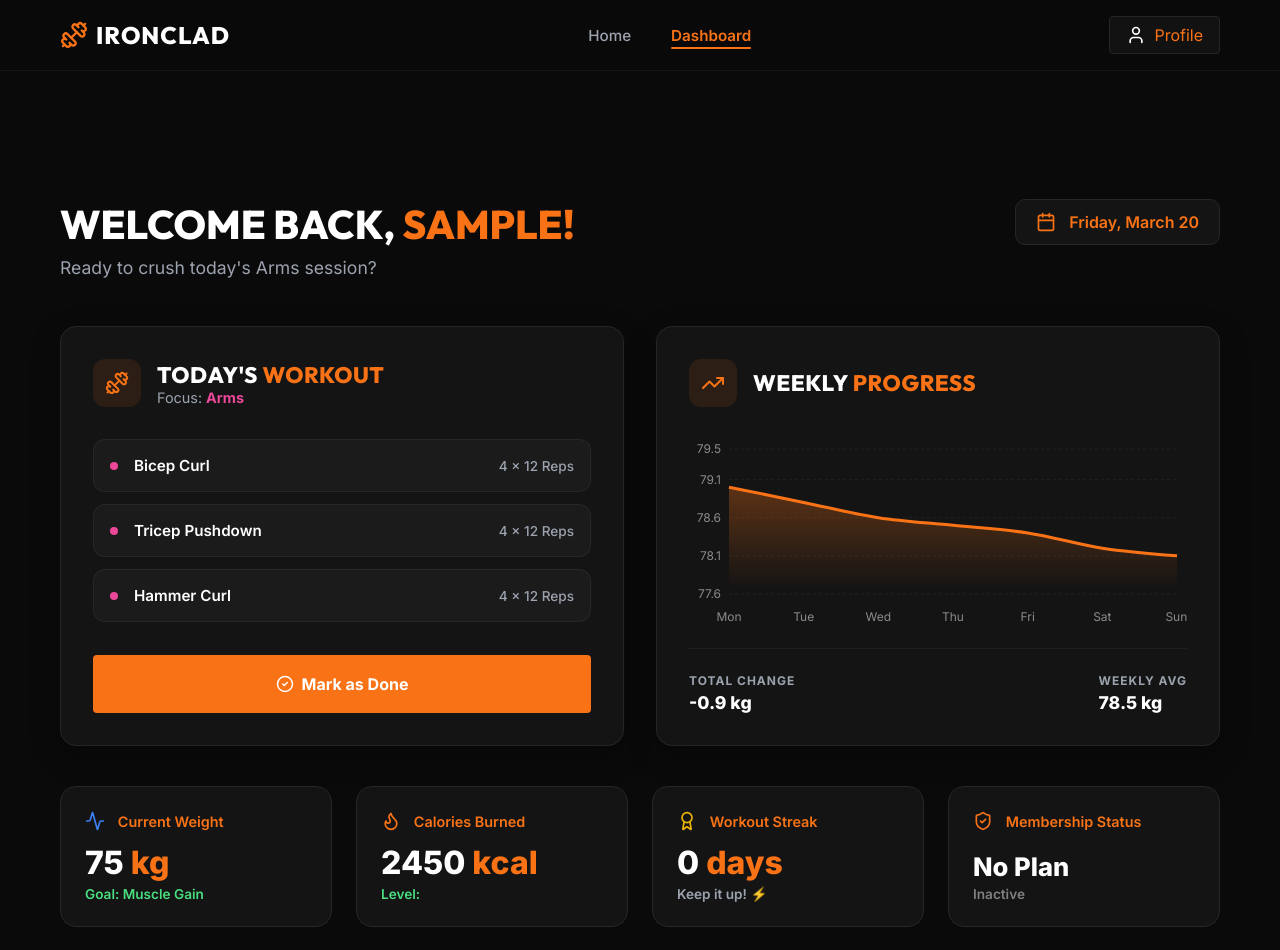
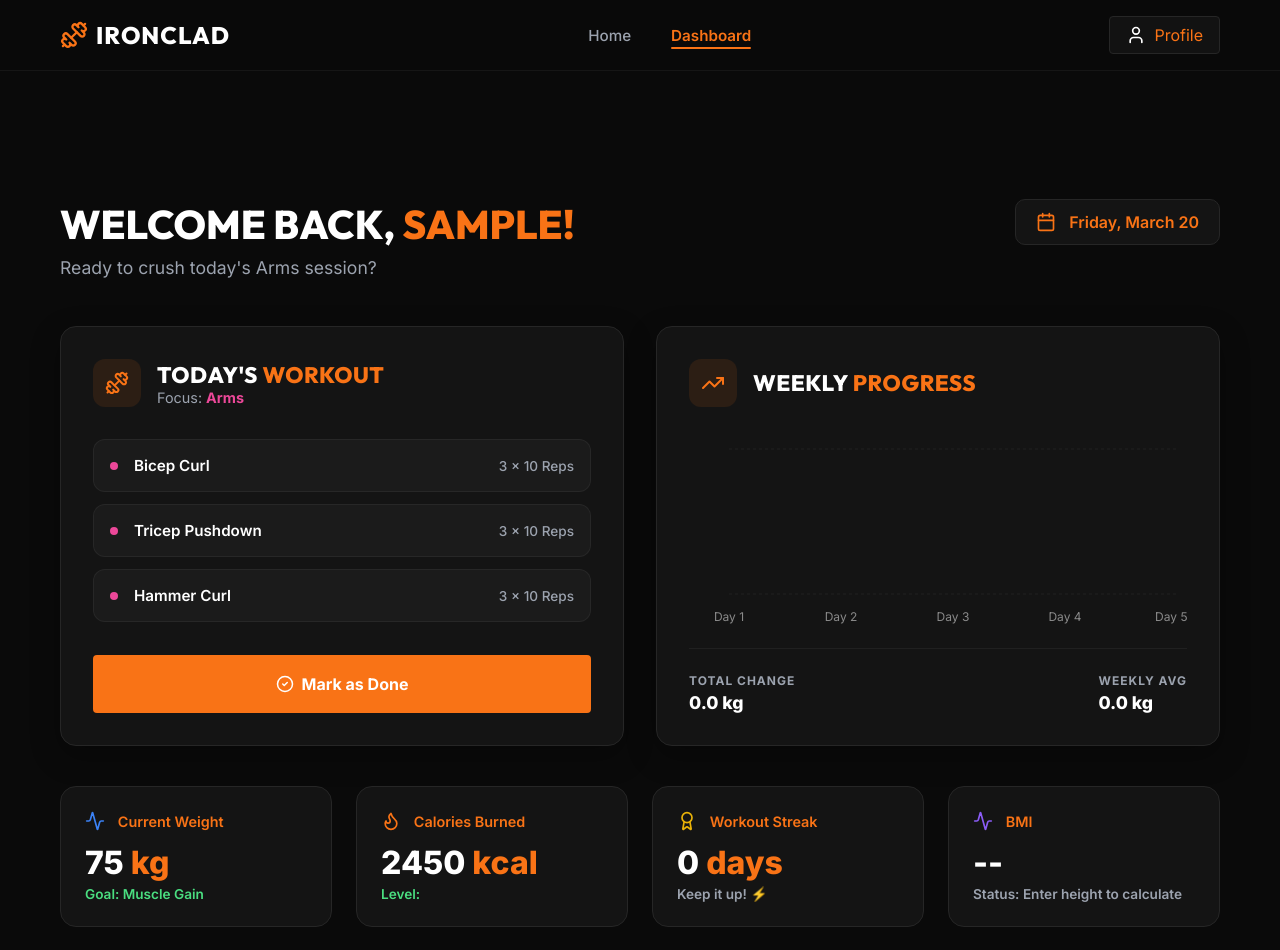
Before and after one commit to aman-bangari2003/gymAPP, a React (Create React App) app in the folder client/: page /dashboard in a window 1280 px wide. Shown: the top 950 px of the page. Built offline with nearby package versions, Linux system fonts and the light colour scheme; sample sign-in values are in the browser's storage.

Commit message:
login page bug fixed + dashboard changes

```diff
--- a/client/src/components/Navbar.js
+++ b/client/src/components/Navbar.js
@@ -6,7 +6,7 @@ const Navbar = () => {
   const navigate = useNavigate();
   const location = useLocation();
   const [activeSection, setActiveSection] = useState('hero');
-  const isAuthenticated = localStorage.getItem('user');
+  const isAuthenticated = localStorage.getItem('isLoggedIn') === 'true';
 
   const isAuthPage = location.pathname === '/login' || location.pathname === '/signup';
 
--- a/client/src/components/ProgressChart.js
+++ b/client/src/components/ProgressChart.js
@@ -1,4 +1,4 @@
-import React from 'react';
+import React, { useState, useEffect } from 'react';
 import {
   LineChart,
   Line,
@@ -11,17 +11,37 @@ import {
   Area
 } from 'recharts';
 import { TrendingUp } from 'lucide-react';
+import { getWeightHistory } from '../utils/userStorage';
 
 const ProgressChart = () => {
-  const data = [
-    { day: 'Mon', weight: 79.0 },
-    { day: 'Tue', weight: 78.8 },
-    { day: 'Wed', weight: 78.6 },
-    { day: 'Thu', weight: 78.5 },
-    { day: 'Fri', weight: 78.4 },
-    { day: 'Sat', weight: 78.2 },
-    { day: 'Sun', weight: 78.1 },
-  ];
+  const [data, setData] = useState([]);
+  const [stats, setStats] = useState({ totalChange: '0.0', avg: '0.0' });
+
+  useEffect(() => {
+    const loadData = () => {
+      const history = getWeightHistory();
+      const formattedData = history.map((w, i) => ({
+        day: `Day ${i + 1}`,
+        weight: w
+      }));
+      setData(formattedData);
+
+      if (history.length > 0) {
+        const first = history[0];
+        const last = history[history.length - 1];
+        const change = (last - first).toFixed(1);
+
+        const sum = history.reduce((a, b) => a + b, 0);
+        const avg = (sum / history.length).toFixed(1);
+
+        setStats({ totalChange: change, avg });
+      }
+    };
+
+    loadData();
+    window.addEventListener('storage', loadData);
+    return () => window.removeEventListener('storage', loadData);
+  }, []);
 
   return (
     <div className="dash-card" style={styles.card}>
@@ -80,11 +100,11 @@ const ProgressChart = () => {
       <div style={styles.chartFooter}>
         <div style={styles.footerStat}>
           <span style={styles.footerLabel}>Total Change</span>
-          <span style={styles.footerValue}>-0.9 kg</span>
+          <span style={styles.footerValue}>{stats.totalChange > 0 ? '+' : ''}{stats.totalChange} kg</span>
         </div>
         <div style={styles.footerStat}>
           <span style={styles.footerLabel}>Weekly Avg</span>
-          <span style={styles.footerValue}>78.5 kg</span>
+          <span style={styles.footerValue}>{stats.avg} kg</span>
         </div>
       </div>
     </div>
--- a/client/src/components/ProtectedRoute.js
+++ b/client/src/components/ProtectedRoute.js
@@ -1,7 +1,7 @@
 import { Navigate } from 'react-router-dom';
 
 const ProtectedRoute = ({ children }) => {
-  const isAuthenticated = localStorage.getItem('user');
+  const isAuthenticated = localStorage.getItem('isLoggedIn') === 'true';
 
   if (!isAuthenticated) {
     return <Navigate to="/login" replace />;
--- a/client/src/components/TodayWorkout.js
+++ b/client/src/components/TodayWorkout.js
@@ -6,10 +6,20 @@ const TodayWorkout = () => {
   const [isCompleted, setIsCompleted] = useState(false);
   const [workout, setWorkout] = useState(null);
   const [exercises, setExercises] = useState([]);
+  const [reps, setReps] = useState('4 x 12 Reps');
 
   useEffect(() => {
     const data = getUserData();
     setIsCompleted(data.workoutCompletedToday);
+
+    const exp = data.experience || 'beginner';
+    if (exp === 'beginner') {
+      setReps('3 x 10 Reps');
+    } else if (exp === 'advanced') {
+      setReps('5 x 15 Reps');
+    } else {
+      setReps('4 x 12 Reps');
+    }
 
     // Get workout based on current day
     const currentDay = new Date().getDay();
@@ -52,7 +62,7 @@ const TodayWorkout = () => {
           <div key={i} style={styles.exerciseItem}>
             <div style={{...styles.dot, backgroundColor: workout.color}}></div>
             <span style={styles.exerciseText}>{ex}</span>
-            <span style={styles.reps}>4 x 12 Reps</span>
+            <span style={styles.reps}>{reps}</span>
           </div>
         ))}
       </div>
--- a/client/src/index.css
+++ b/client/src/index.css
@@ -195,3 +195,16 @@ button {
   margin-top: 0.5rem;
   text-align: center;
 }
+
+/* Remove number input spinners */
+input[type="number"]::-webkit-outer-spin-button,
+input[type="number"]::-webkit-inner-spin-button {
+  -webkit-appearance: none;
+  appearance: none;
+  margin: 0;
+}
+
+input[type="number"] {
+  -moz-appearance: textfield;
+  appearance: textfield;
+}
--- a/client/src/pages/Dashboard.js
+++ b/client/src/pages/Dashboard.js
@@ -92,6 +92,31 @@ const Dashboard = () => {
 
   if (!user) return null;
 
+  const getBmiData = () => {
+    if (!user.height) {
+      return { value: null, status: 'Enter height to calculate', color: 'var(--text-muted)' };
+    }
+    const heightInMeters = user.height / 100;
+    const bmi = (user.weight / (heightInMeters * heightInMeters)).toFixed(1);
+
+    let status = 'Normal ✅';
+    let color = '#4ade80';
+    if (bmi < 18.5) {
+      status = 'Underweight';
+      color = '#3b82f6';
+    } else if (bmi >= 25 && bmi < 30) {
+      status = 'Overweight ⚠️';
+      color = '#f59e0b';
+    } else if (bmi >= 30) {
+      status = 'Obese ❌';
+      color = '#ef4444';
+    }
+
+    return { value: bmi, status, color };
+  };
+
+  const bmiData = getBmiData();
+
   return (
     <div className="dashboard-page" style={styles.pageWrapper}>
       <div style={styles.contentWrapper}>
@@ -142,6 +167,15 @@ const Dashboard = () => {
               <div style={{...styles.statChange, color: 'var(--text-muted)'}}>Keep it up! ⚡</div>
             </div>
 
+            {/* BMI CARD */}
+            <div className="dash-card stat-card" style={styles.statCard}>
+              <div style={styles.statHeader}>
+                <Activity size={20} color="#8b5cf6" />
+                <span>BMI</span>
+              </div>
+              <div style={styles.statValue}>{bmiData.value || '--'}</div>
+              <div style={{...styles.statChange, color: bmiData.color}}>Status: {bmiData.status}</div>
+            </div>
             {/* INTEGRATED MEMBERSHIP CARD */}
             <div className="dash-card stat-card" style={{...styles.statCard, cursor: 'pointer'}} onClick={() => navigate('/profile')}>
               <div style={styles.statHeader}>
--- a/client/src/pages/Login.js
+++ b/client/src/pages/Login.js
@@ -22,6 +22,7 @@ const Login = () => {
           membershipStatus: user.membershipStatus || 'Inactive',
           plan: user.plan || null
         }));
+        localStorage.setItem('isLoggedIn', 'true');
         navigate('/home');
         return;
       }
@@ -35,6 +36,7 @@ const Login = () => {
         membershipStatus: 'Inactive',
         plan: null
       }));
+      localStorage.setItem('isLoggedIn', 'true');
       navigate('/home');
     } else {
       setError('Invalid email or password. Please try again or create an account.');
--- a/client/src/pages/Profile.js
+++ b/client/src/pages/Profile.js
@@ -11,6 +11,10 @@ const Profile = () => {
   const [showCancelModal, setShowCancelModal] = useState(false);
 
   useEffect(() => {
+    if (localStorage.getItem('isLoggedIn') !== 'true') {
+      navigate('/login');
+      return;
+    }
     const data = getUserData();
     if (data) {
       setUser(data);
@@ -51,6 +55,11 @@ const Profile = () => {
 
   const handleLogout = () => {
     localStorage.removeItem('user');
+    localStorage.removeItem('userData');
+    localStorage.removeItem('weightHistory');
+    localStorage.removeItem('workoutStreak');
+    localStorage.removeItem('todayWorkoutCompleted');
+    localStorage.setItem('isLoggedIn', 'false');
     navigate('/login');
   };
 
@@ -97,7 +106,7 @@ const Profile = () => {
 
       <button className="back-btn sticky-back" onClick={() => navigate('/home')} style={styles.backBtnFixed}>
         <ArrowLeft size={20} />
-        ← Back
+        Back
       </button>
 
       <div style={styles.headerTitle}>
@@ -131,8 +140,51 @@ const Profile = () => {
             <input
               type="number"
               style={styles.editInput}
-              value={user.weight || 75}
-              onChange={(e) => handleFieldChange('weight', parseFloat(e.target.value))}
+              value={user.weight !== undefined && user.weight !== null ? user.weight : ''}
+              placeholder="Enter weight"
+              onChange={(e) => {
+                const val = e.target.value;
+                setUser({ ...user, weight: val });
+              }}
+              onBlur={(e) => {
+                const val = e.target.value;
+                if (!val) {
+                  handleFieldChange('weight', 75); // fallback
+                } else {
+                  let num = parseFloat(val);
+                  if (isNaN(num)) num = 75;
+                  if (num < 20) num = 20;
+                  if (num > 200) num = 200;
+                  handleFieldChange('weight', num);
+                }
+              }}
+            />
+          </div>
+          <div style={styles.editCard}>
+            <div style={styles.editLabel}>
+              <Edit3 size={16} /> <span>Height (cm)</span>
+            </div>
+            <input
+              type="number"
+              style={styles.editInput}
+              value={user.height !== undefined && user.height !== null ? user.height : ''}
+              placeholder="Enter height"
+              onChange={(e) => {
+                const val = e.target.value;
+                setUser({ ...user, height: val });
+              }}
+              onBlur={(e) => {
+                const val = e.target.value;
+                if (!val) {
+                  handleFieldChange('height', null);
+                } else {
+                  let num = parseFloat(val);
+                  if (isNaN(num)) num = null;
+                  else if (num < 100) num = 100;
+                  else if (num > 250) num = 250;
+                  handleFieldChange('height', num);
+                }
+              }}
             />
           </div>
           <div style={styles.editCard}>
--- a/client/src/utils/userStorage.js
+++ b/client/src/utils/userStorage.js
@@ -8,11 +8,16 @@ const STORAGE_KEY = 'user';
  * Initializes or retrieves user data from localStorage.
  */
 export const getUserData = () => {
+  if (localStorage.getItem('isLoggedIn') !== 'true') {
+    return null;
+  }
+
   const data = localStorage.getItem(STORAGE_KEY);
   if (!data) {
     const defaultData = {
       name: "User",
       weight: 75,
+      height: null,
       calories: 2000,
       streak: 0,
       goal: "muscle", // "muscle" | "fat_loss"
@@ -46,12 +51,43 @@ export const setUserData = (data) => {
 };
 
 /**
+ * Gets the chronological weight history array.
+ */
+export const getWeightHistory = () => {
+  const history = localStorage.getItem('weightHistory');
+  if (history) {
+    return JSON.parse(history);
+  }
+  const data = getUserData();
+  const currentWeight = data ? data.weight : 75;
+  // Initialize with 5 entries of current weight if no history
+  const defaultHistory = Array(5).fill(currentWeight);
+  localStorage.setItem('weightHistory', JSON.stringify(defaultHistory));
+  return defaultHistory;
+};
+
+/**
+ * Adds a new weight entry to the history array (max 7).
+ */
+export const addWeightToHistory = (weight) => {
+  let history = getWeightHistory();
+  history = [...history, weight].slice(-7);
+  localStorage.setItem('weightHistory', JSON.stringify(history));
+  return history;
+};
+
+/**
  * Updates a specific field in the user data object.
  */
 export const updateUserField = (field, value) => {
   const data = getUserData();
   const updatedData = { ...data, [field]: value };
   setUserData(updatedData);
+
+  if (field === 'weight') {
+    addWeightToHistory(value);
+  }
+
   return updatedData;
 };
 
```
Also changed, not shown: client/src/App.js (+9 -0 lines).
